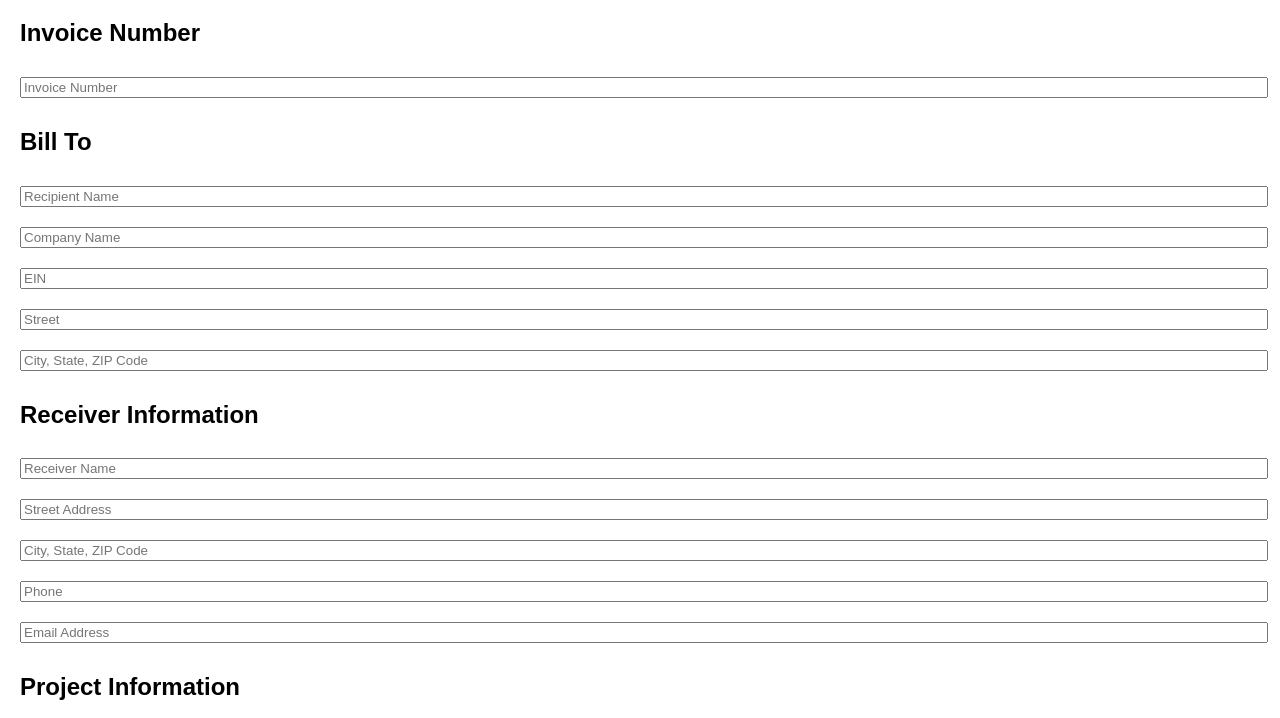
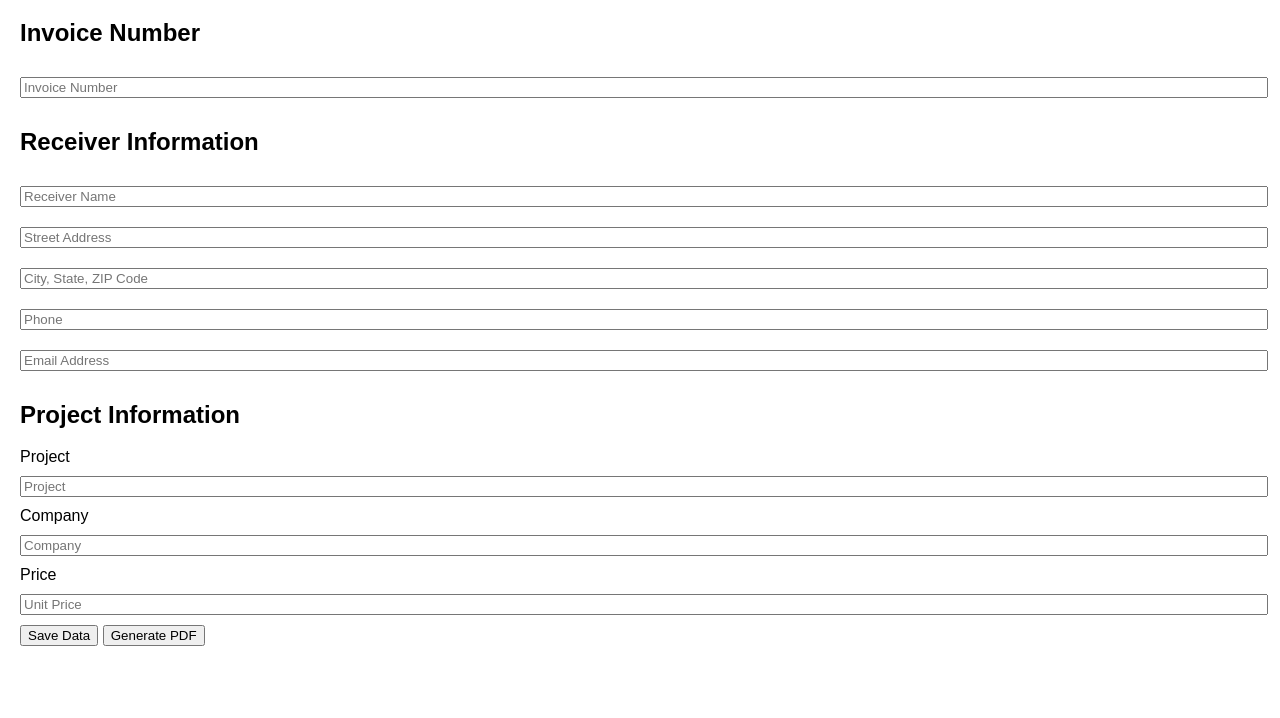
Before and after one commit to elSilveira/autoinvoice, a plain HTML site: page index.html in a window 1280 px wide. Shown: the part 61-779 px from the top of the page. Drawn offline with nearby package versions, Linux system fonts and the light colour scheme.

Commit message:
fix: update jspdf

```diff
--- a/index.html
+++ b/index.html
@@ -4,7 +4,7 @@
     <meta charset="UTF-8">
     <meta name="viewport" content="width=device-width, initial-scale=1.0">
     <title>Invoice Generator</title>
-    <script src="script.js"></script>
+    <script src="https://cdnjs.cloudflare.com/ajax/libs/jspdf/2.5.1/jspdf.umd.min.js"></script>
     <style>
         body { font-family: Arial, sans-serif; margin: 20px; }
         input, textarea { width: 100%; margin: 10px 0; }
@@ -16,12 +16,6 @@
 <form id="invoiceForm">
     <h2>Invoice Number</h2>
     <input type="number" id="invoiceNumber" placeholder="Invoice Number" required>
-    <h2>Bill To</h2>
-    <input type="text" id="recipientName" placeholder="Recipient Name" required>
-    <input type="text" id="companyName" placeholder="Company Name" required>
-    <input type="text" id="ein" placeholder="EIN" required>
-    <input type="text" id="street" placeholder="Street" required>
-    <input type="text" id="toCityStateZip" placeholder="City, State, ZIP Code" required>
 
     <h2>Receiver Information</h2>
     <input type="text" id="receiverName" placeholder="Receiver Name" required>
```
